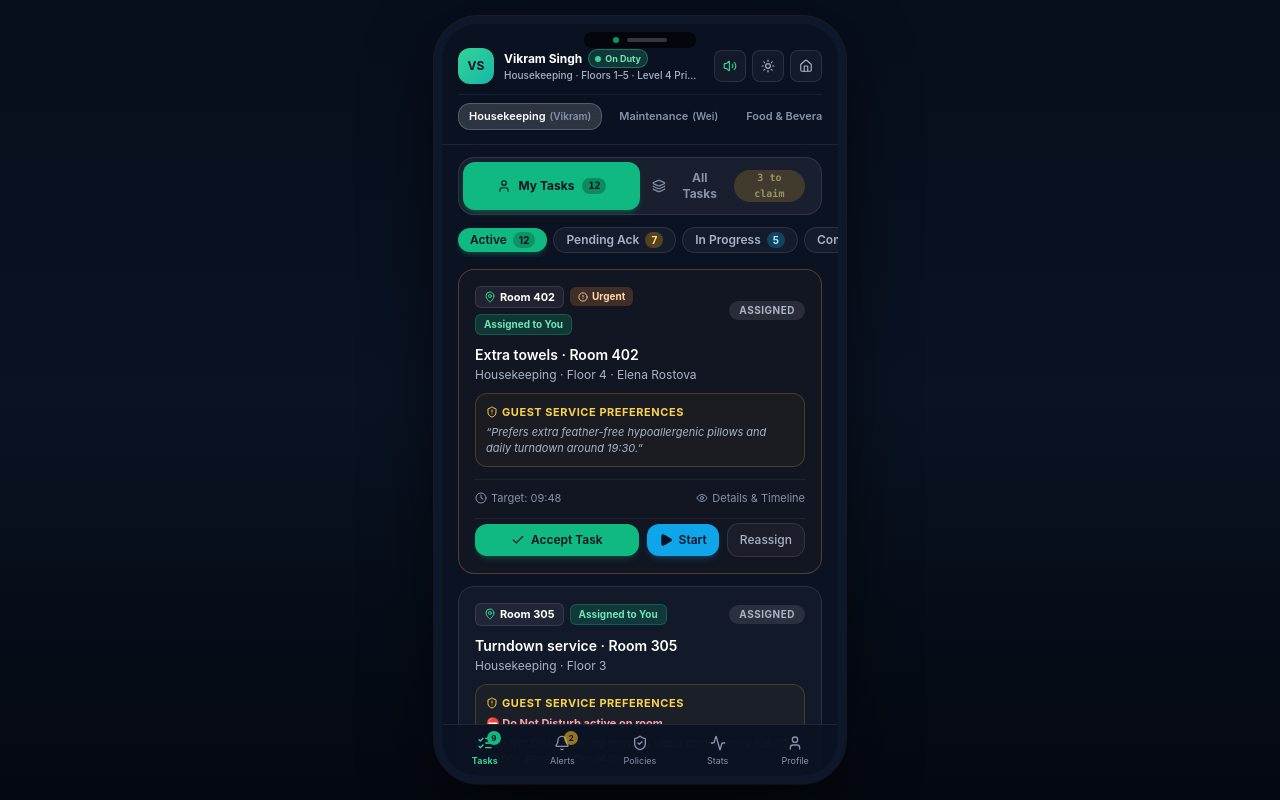
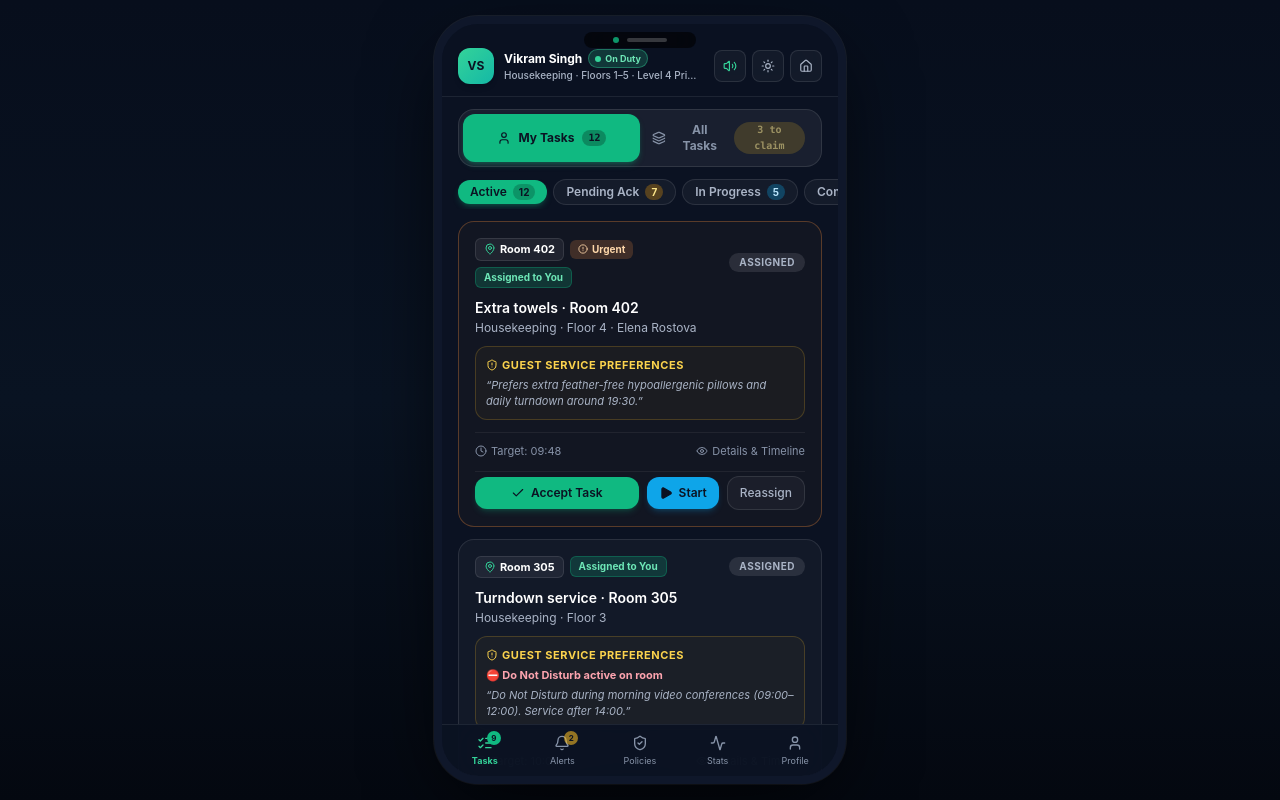
Before and after one commit to chinmaya-behera/hotel-app-main, a Next.js app in the folder public-preview/: page /staff/fulfiller in a window 1280 px wide. Built offline with nearby package versions, Linux system fonts and the light colour scheme.

Commit message:
revert(fulfiller): keep 4 departments divided via separate login/url workspaces like previous

```diff
--- a/public-preview/src/components/staff/fulfiller/FulfillerApp.tsx
+++ b/public-preview/src/components/staff/fulfiller/FulfillerApp.tsx
@@ -226,42 +226,6 @@ function FulfillerAppContent() {
               </Link>
             </div>
           </div>
-
-          {/* Department Attendant Profile Quick Switcher */}
-          <div className="mt-2.5 flex items-center gap-1.5 overflow-x-auto no-scrollbar py-0.5 border-t border-white/[0.06] pt-2">
-            {[
-              { key: 'housekeeping', label: 'Housekeeping', name: 'Vikram Singh' },
-              { key: 'maintenance', label: 'Maintenance', name: 'Wei Chen' },
-              { key: 'fnb', label: 'Food & Beverage', name: 'Kavita Sen' },
-              { key: 'wellness', label: 'Spa & Wellness', name: 'Elena Brandt' },
-            ].map((d) => (
-              <button
-                key={d.key}
-                type="button"
-                onClick={() => {
-                  setActiveDeptKey(d.key as FulfillerDeptKey);
-                  setActiveDispatcherDept(
-                    d.key === 'housekeeping'
-                      ? 'Housekeeping'
-                      : d.key === 'maintenance'
-                        ? 'Maintenance & Engineering'
-                        : d.key === 'fnb'
-                          ? 'Food & Beverages'
-                          : 'Wellness',
-                  );
-                }}
-                className={cn(
-                  'flex shrink-0 items-center gap-1 rounded-xl px-2.5 py-1 text-[11px] font-semibold transition-all',
-                  activeDeptKey === d.key
-                    ? 'bg-white/15 text-white border border-white/20 shadow-sm font-bold'
-                    : 'text-mist-400 hover:text-white hover:bg-white/[0.04] border border-transparent',
-                )}
-              >
-                <span>{d.label}</span>
-                <span className="text-[10px] text-mist-400">({d.name.split(' ')[0]})</span>
-              </button>
-            ))}
-          </div>
         </header>
 
         {/* Scrollable Tab Content Container */}
```
